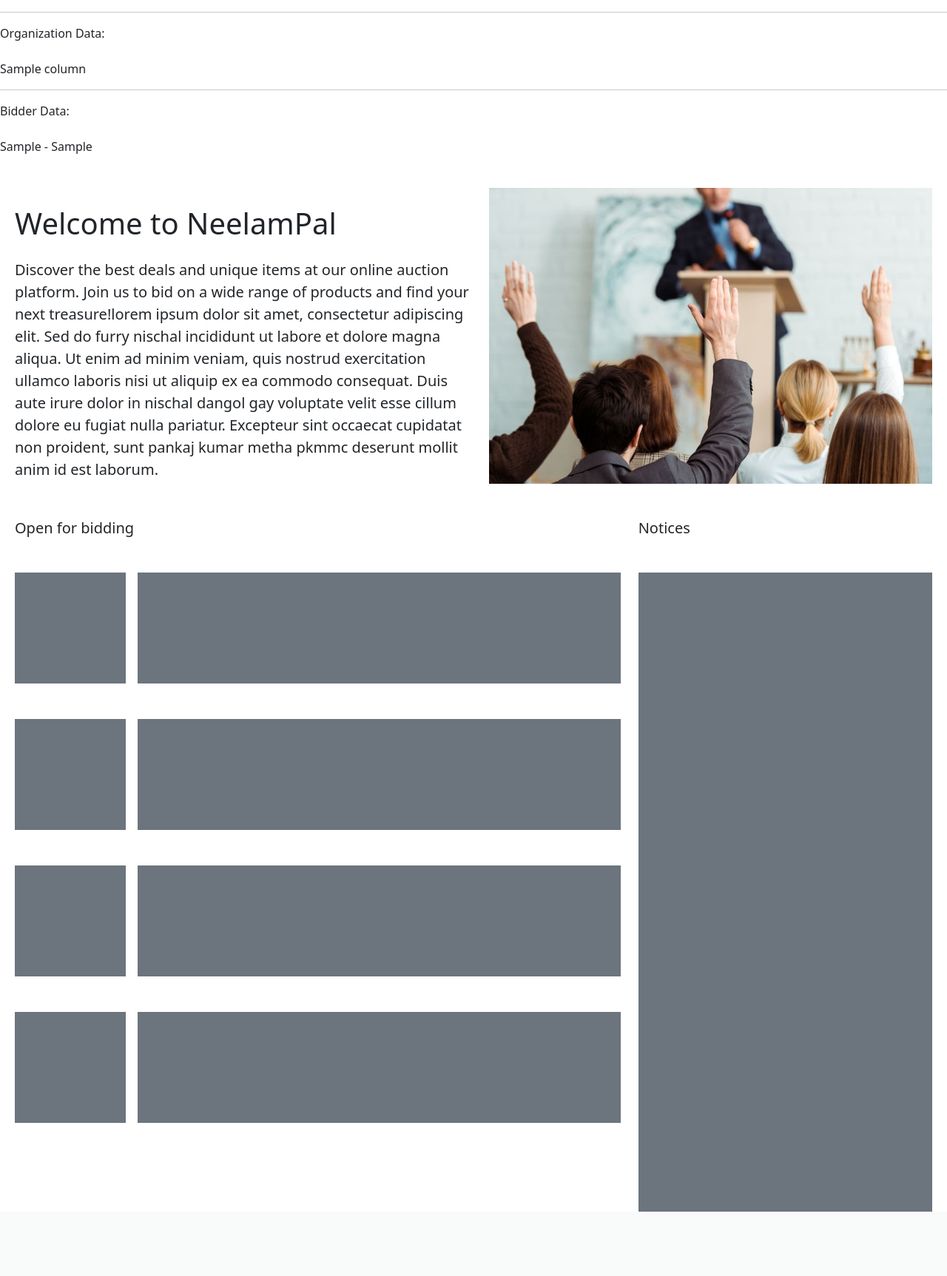
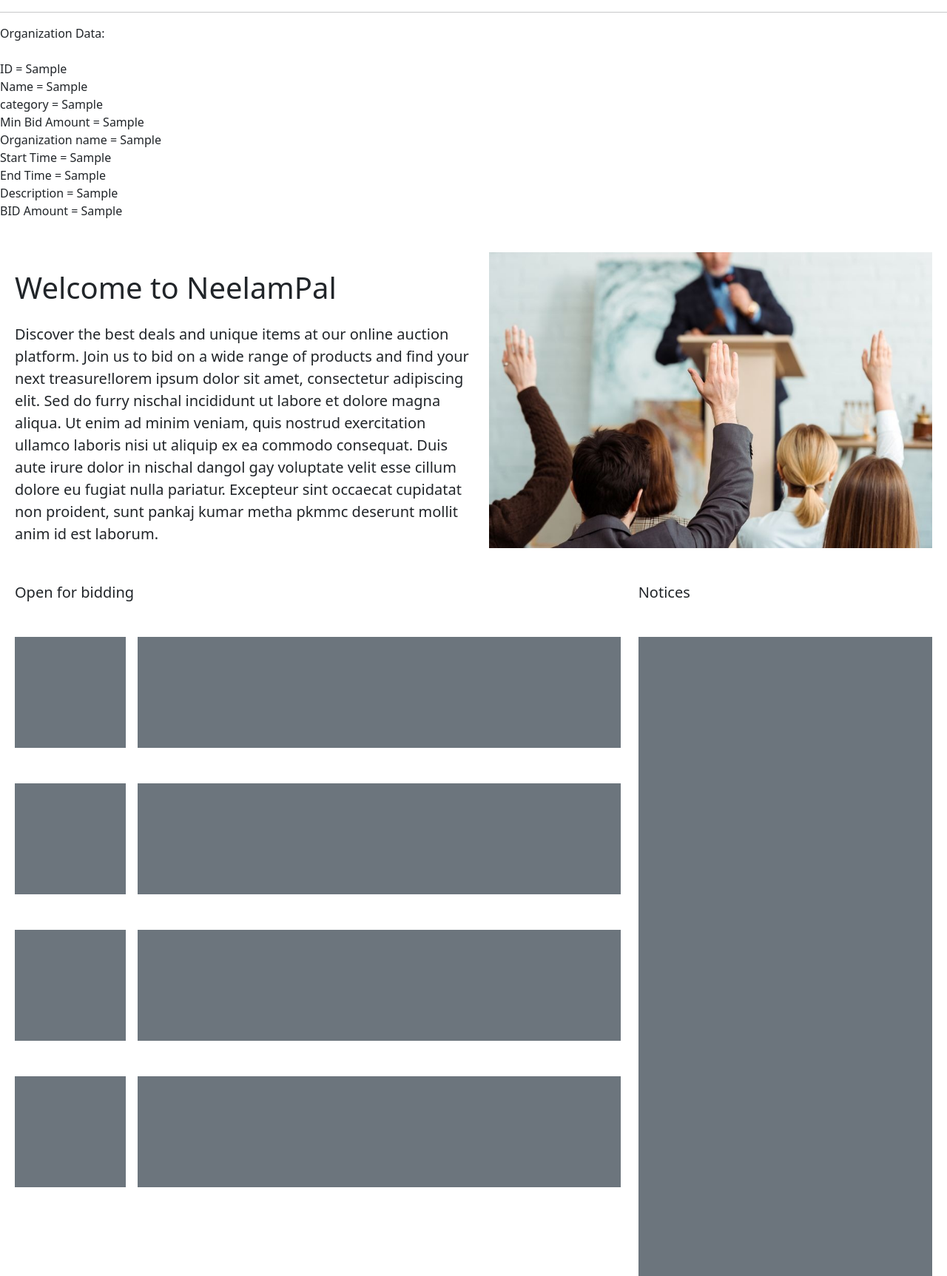
Before and after one commit to pankajmehta07/NeelamPal-An-Online-Auction-Portal, a Django app: template Auction/templates/Auction/index.html in a window 1280 px wide. Shown: the part 76-1801 px from the top of the page at 74% size. Before the commit the page ends 1714 px from the top, so only its background shows below. Run offline with Django 5.2, Linux system fonts and the light colour scheme; the template is opened without the code that fills it: most values are stand-ins (such as "Sample title", 1, 10 or a date in 2020).

Commit message:
showed items open for bidding in home.

```diff
--- a/Auction/templates/Auction/index.html
+++ b/Auction/templates/Auction/index.html
@@ -8,18 +8,20 @@
 <hr>
 Organization Data:
 <br><br>
-{% for row in organizationData %}
-  {% for column in row %}
-    {{column}}
-  {% endfor %}
-  <br>
-{% endfor %}
-<hr>
-Bidder Data:
-<br><br>
-{% for row in bidderData %}
-  {{ row.1 }} - {{ row.3 }}   <!--  Get only certain column from the row-->
-  <br>
+
+{% for item in itemData %}
+  ID = {{ item.0 }}<br>
+  Name = {{ item.1 }}<br>
+  category = {{ item.2 }}<br>
+  Min Bid Amount = {{ item.3 }}<br>
+  Organization name = {{ item.4 }}<br>
+  Start Time = {{ item.5 }}<br>
+  End Time = {{ item.6 }}<br>
+  Description = {{ item.7 }}<br>
+  BID Amount = {% if item.8 %}{{ item.8 }}  {% else %} {{ item.3 }} {% endif %}<br>
+
+
+
 {% endfor %}
 
 <div id="app"></div>
```
Also changed, not shown: Auction/views.py (+13 -5 lines).
